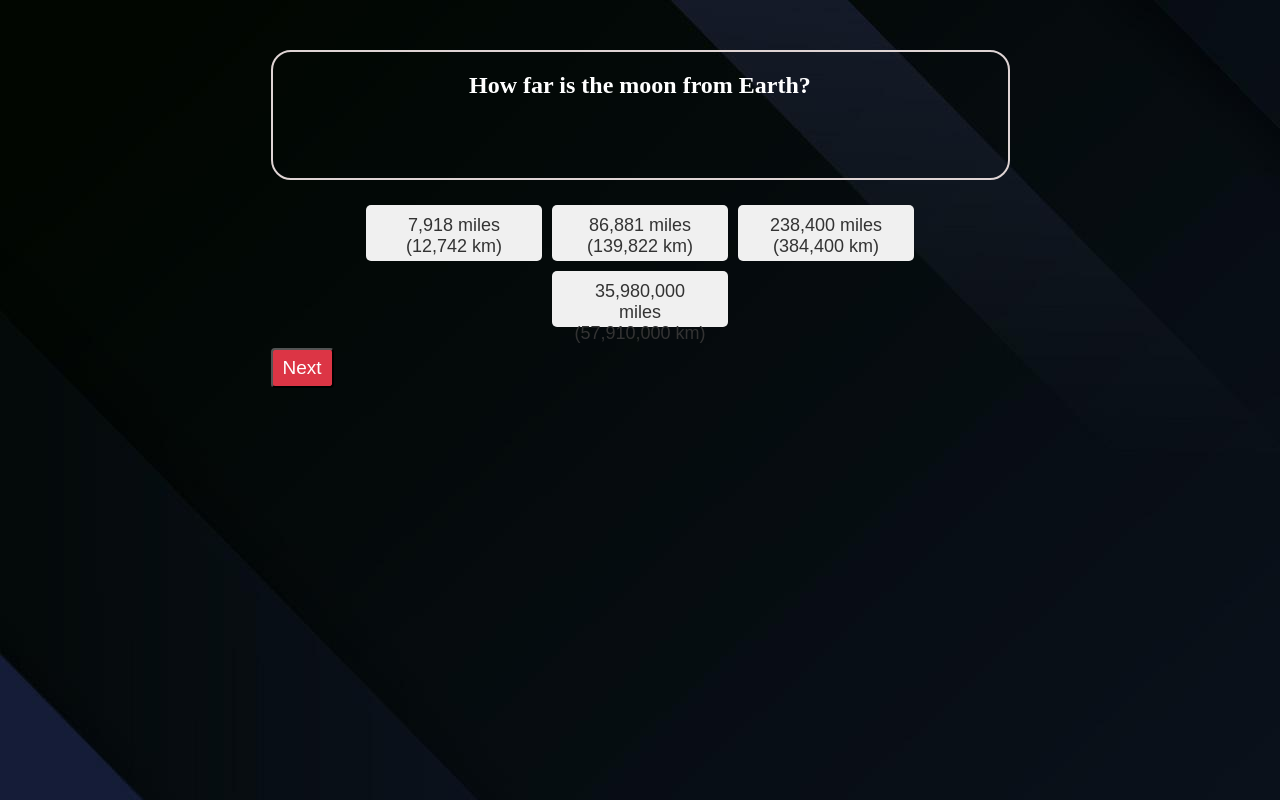
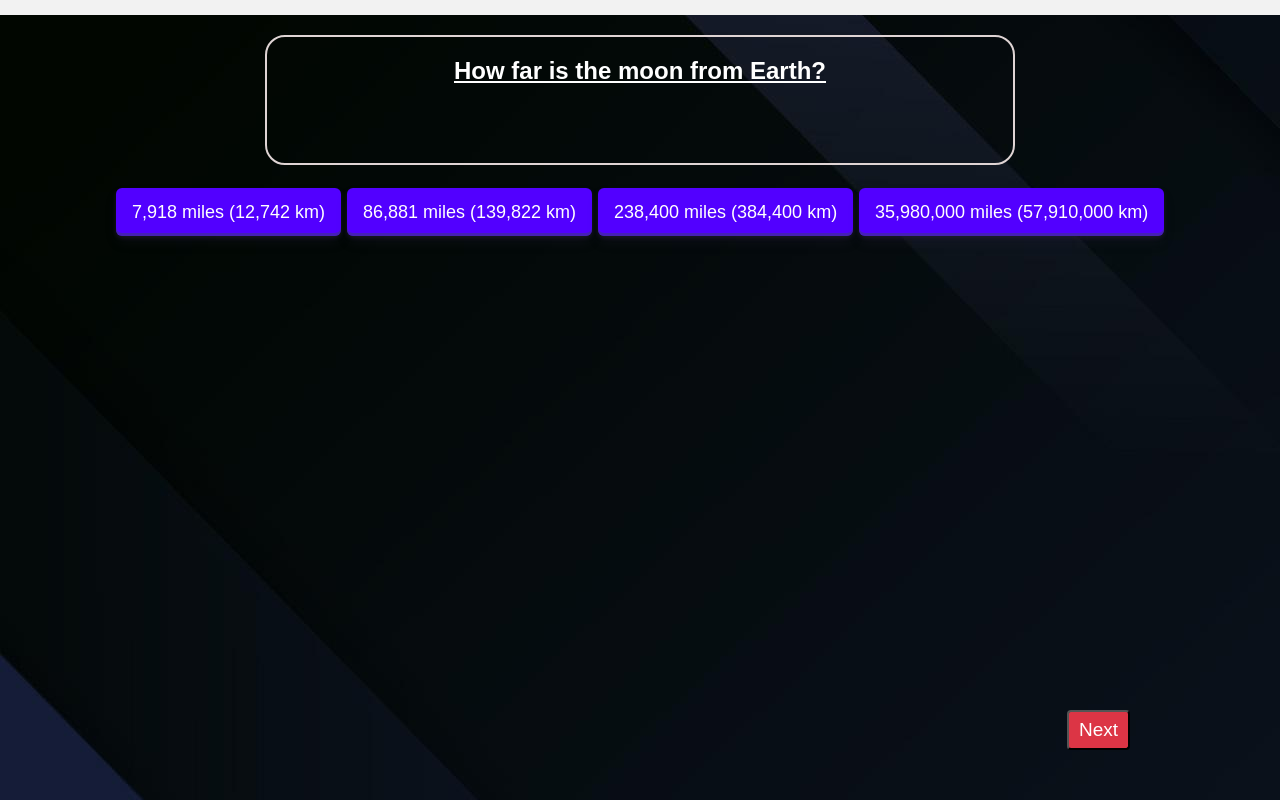
Before and after one commit to AmilKahrovic06/Kviz, a plain HTML site: page quiz.html in a window 1280 px wide. Drawn offline with Linux system fonts and the light colour scheme; a web font is replaced by a local one.

Commit message:
promenio dugmad,dodao drugi font

```diff
--- a/style.css
+++ b/style.css
@@ -2,6 +2,7 @@
     box-sizing: border-box;
     margin: 0;
     padding: 0;
+    font-family: 'Comme', sans-serif;
 }
 body{
     background-image: url(./img/15151454_5570834.jpg);
@@ -10,15 +11,16 @@ body{
     align-items: center;
     flex-direction: column
 }
-.center{
-    margin-top: 50px;
-    height: 500px;
-    width: 739px;
-
+.center {
+  display: flex;
+  justify-content: center;
+  align-items: center;
+  flex-direction: column;
 }
 
 .question{
     height: 130px;
+    width: 750px;
     border: 2px solid rgb(223, 212, 212);
     border-radius: 20px;
 
@@ -29,10 +31,15 @@ body{
     text-align: center;
     margin: 5px;
     margin-top: 20px;
+    display: inline-block;
 
 
 }
-
+.next{
+  position: fixed;
+  bottom: 50px;
+  right: 150px;
+}
 .ans_button:hover{
     background-color: white;
     color: #5200FF;
@@ -44,7 +51,7 @@ body{
     height: 3.5rem;
     width: 11rem;
     border-radius: 10px;
-    padding: 10px;
+    padding: 20px;
     margin: 3px;
     border: none;
     text-align: center;
@@ -53,26 +60,48 @@ body{
 h3{
 color: white;
 text-align: center;
+text-decoration: underline;
 
 }
 
-.question .question_js{
+.question_js{
     padding: 20px;
 }
 .ans_button {
-    background-color: #f0f0f0;
-    border: none;
-    border-radius: 5px;
-    color: #333;
+
+
+  align-items: center;
+    background-color: radial-gradient(100% 100% at 100% 0, #5adaff 0, #5468ff 100%);
+    border: 0;
+    border-radius: 6px;
+    box-shadow: rgba(45, 35, 66, .4) 0 2px 4px, rgba(45, 35, 66, .3) 0 7px 13px -3px, rgba(58, 65, 111, .5) 0 -3px 0 inset;
+    box-sizing: border-box;
+    color: #fff;
     cursor: pointer;
+    display: inline-flex;
+    /* font-family: "JetBrains Mono", monospace; */
+    height: 48px;
+    justify-content: center;
+    line-height: 1;
+    list-style: none;
+    overflow: hidden;
+    padding-left: 16px;
+    padding-right: 16px;
+    position: relative;
+    text-align: left;
+    text-decoration: none;
+    transition: box-shadow .15s, transform .15s;
+    white-space: nowrap;
+    will-change: box-shadow, transform;
     font-size: 18px;
-    margin: 5px;
-    padding: 10px 20px;
-  }
+    width: min-content;
+}
 
-  .ans_button:hover {
-    background-color: #ccc;
-  }
+.ans_button:hover {
+  box-shadow: rgba(45, 35, 66, .4) 0 4px 8px, rgba(45, 35, 66, .3) 0 7px 13px -3px, #3c4fe0 0 -3px 0 inset;
+    transform: translateY(-2px);
+    box-shadow: #3c4fe0 0 3px 7px inset;
+}
 
   .question_js {
     font-size: 24px;
@@ -150,3 +179,18 @@ text-align: center;
   outline: 3px solid rgb(220 53 69 / 50%);
 
 }
+
+.quiz-progress {
+  width: 100%;
+  height: 15px;
+  background-color: #f2f2f2;
+  margin-bottom: 20px;
+}
+
+.progress-bar {
+  height: 100%;
+  /* background-color: #4caf50; */
+  background-color: red;
+  width: 0%;
+  border-radius: 5px;
+}
```
